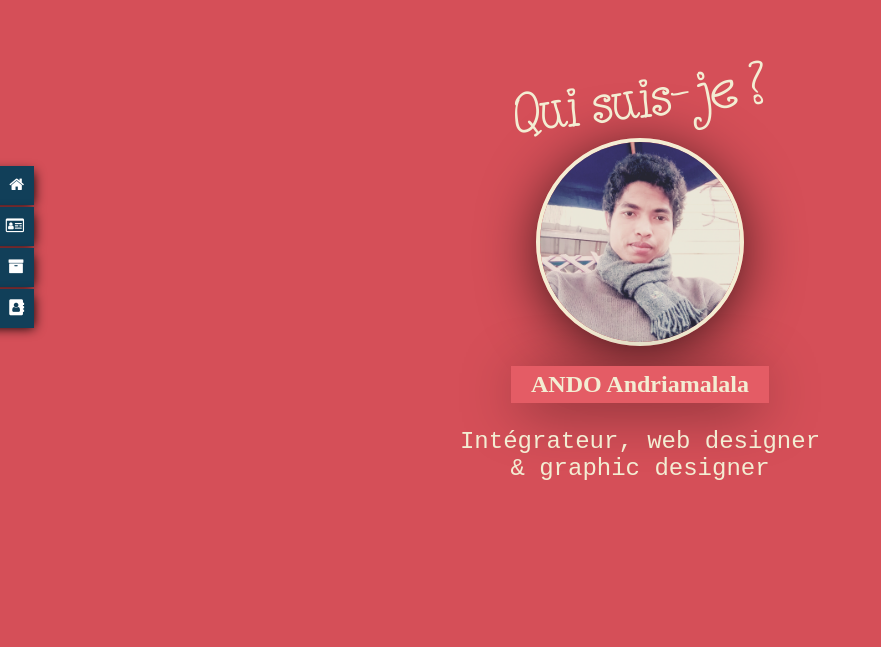
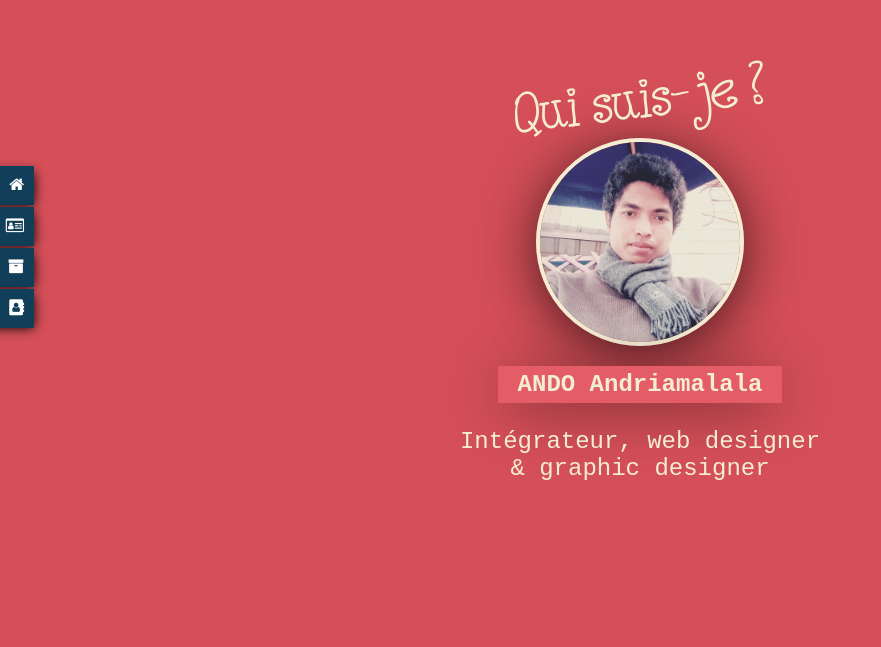
Before and after one commit to andriamalala5056/portfolio, a plain HTML site: page index.html in a window 1280 px wide. Shown: the part 153-800 px from the top of the page, without its empty margins (0-881 px from the left). Drawn offline with Linux system fonts and the light colour scheme.

Commit message:
modif font

```diff
--- a/css/style.css
+++ b/css/style.css
@@ -9,7 +9,7 @@ html, body {
 }
 
 .banner h1, #about h2, #portfolio h2, #contact h2 {
-    font-family: "century new";
+    font-family: "Courier New";
 }
 
 /*
```
